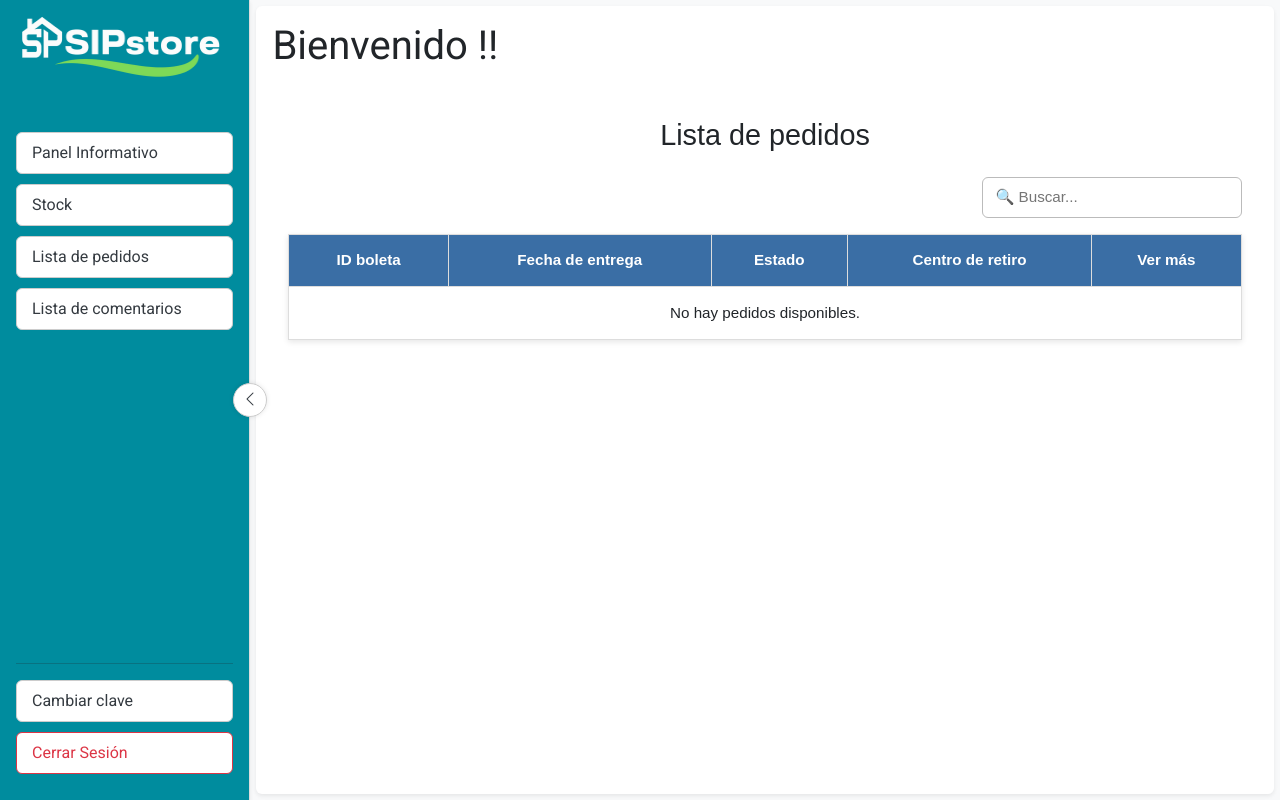
After one commit to paocespedes-bit/Capstone-, a Django app: page /pedidos/ in a window 1280 px wide. The commit adds this page. Run offline with Django 5.2, Linux system fonts and the light colour scheme; some libraries are stand-ins or nearby versions.

Commit message:
diseño lista de pedidos y detalle

```diff
--- /dev/null
+++ b/Fase_2/Evidencias_Proyecto/SIPstore/control/static/control/style/pedidos.css
@@ -0,0 +1,94 @@
+/* ======== CONTENEDOR GENERAL ======== */
+.pedidos-container {
+  max-width: 1000px;
+  margin: 2rem auto;
+  font-family: Arial, sans-serif;
+  padding: 1rem;
+}
+
+.pedidos-container h1 {
+  text-align: center;
+  margin-bottom: 1.5rem;
+  font-size: 1.8rem;
+}
+
+/* ======== BARRA DE BÚSQUEDA ======== */
+.search-bar {
+  text-align: right;
+  margin-bottom: 1rem;
+}
+
+.search-bar input {
+  padding: 0.5rem 0.8rem;
+  width: 260px;
+  border: 1px solid #bbb;
+  border-radius: 6px;
+  font-size: 0.95rem;
+}
+
+/* ======== TABLA ======== */
+.tabla-pedidos {
+  width: 100%;
+  border-collapse: collapse;
+  box-shadow: 0 2px 6px rgba(0,0,0,0.1);
+}
+
+.tabla-pedidos thead {
+  background: #3a6ea5;
+  color: white;
+}
+
+.tabla-pedidos th,
+.tabla-pedidos td {
+  padding: 0.9rem;
+  text-align: center;
+  border: 1px solid #ddd;
+  font-size: 0.95rem;
+}
+
+.tabla-pedidos tbody tr:nth-child(even) {
+  background: #f7f7f7;
+}
+
+/* ======== BOTÓN "VER MÁS" ======== */
+.btn-ver {
+  display: inline-block;
+  background: #3a6ea5;
+  color: white;
+  padding: 0.4rem 0.9rem;
+  border-radius: 6px;
+  font-size: 0.9rem;
+  text-decoration: none;
+  transition: background 0.2s;
+}
+
+.btn-ver:hover {
+  background: #2a5785;
+}
+
+/* ======== PAGINACIÓN ======== */
+.pagination {
+  margin-top: 1rem;
+  text-align: center;
+}
+
+.pagination a,
+.pagination span {
+  margin: 0 5px;
+  padding: 0.45rem 0.75rem;
+  border: 1px solid #ccc;
+  border-radius: 4px;
+  font-size: 0.9rem;
+  text-decoration: none;
+  color: #333;
+}
+
+.pagination a:hover {
+  background: #eee;
+}
+
+.pagination .current {
+  background: #3a6ea5;
+  color: white;
+  font-weight: bold;
+}
--- a/Fase_2/Evidencias_Proyecto/SIPstore/control/templates/base_control.html
+++ b/Fase_2/Evidencias_Proyecto/SIPstore/control/templates/base_control.html
@@ -76,7 +76,7 @@
                 <a href="{% url 'stock' %}" class="btn custom-btn">Stock</a>
               </li>
               <li>
-                <a href="#" class="btn custom-btn">Lista de pedidos</a>
+                <a href="{% url 'pedidos' %}" class="btn custom-btn">Lista de pedidos</a>
               </li>
               <li>
                 <a href="#" class="btn custom-btn">Lista de comentarios</a>
--- /dev/null
+++ b/Fase_2/Evidencias_Proyecto/SIPstore/control/templates/pedidos.html
@@ -0,0 +1,68 @@
+{% extends "base_control.html" %}
+{% load static %}
+
+{% block link %}
+<link rel="stylesheet" href="{% static 'control/style/pedidos.css' %}">
+{% endblock %}
+{% block title %}Lista de pedidos{% endblock %}
+{% block content %}
+<div class="pedidos-container">
+
+  <h1>Lista de pedidos</h1>
+
+  <!-- Barra de búsqueda -->
+  <div class="search-bar">
+    <input type="text" id="search" placeholder="🔍 Buscar...">
+  </div>
+
+  <!-- Tabla de pedidos -->
+  <table class="tabla-pedidos">
+    <thead>
+      <tr>
+        <th>ID boleta</th>
+        <th>Fecha de entrega</th>
+        <th>Estado</th>
+        <th>Centro de retiro</th>
+        <th>Ver más</th>
+      </tr>
+    </thead>
+    <tbody>
+      {% for pedido in pedidos %}
+      <tr>
+        <td>#{{ pedido.id }}</td>
+        <td>{{ pedido.fecha_entrega|date:"d/m/Y" }}</td>
+        <td>{{ pedido.estado }}</td>
+        <td>{{ pedido.centro_retiro }}</td>
+        <td>
+          <a href="{% url 'pedido_detail' pedido.id %}" class="btn-ver">Ver más</a>
+        </td>
+      </tr>
+      {% empty %}
+      <tr>
+        <td colspan="5">No hay pedidos disponibles.</td>
+      </tr>
+      {% endfor %}
+    </tbody>
+  </table>
+
+  <!-- Paginación -->
+  <div class="pagination">
+    {% if pedidos.has_previous %}
+      <a href="?page={{ pedidos.previous_page_number }}">&laquo; Anterior</a>
+    {% endif %}
+
+    {% for num in pedidos.paginator.page_range %}
+      {% if pedidos.number == num %}
+        <span class="current">{{ num }}</span>
+      {% elif num > pedidos.number|add:'-3' and num < pedidos.number|add:'3' %}
+        <a href="?page={{ num }}">{{ num }}</a>
+      {% endif %}
+    {% endfor %}
+
+    {% if pedidos.has_next %}
+      <a href="?page={{ pedidos.next_page_number }}">Siguiente &raquo;</a>
+    {% endif %}
+  </div>
+
+</div>
+{% endblock %}
--- a/Fase_2/Evidencias_Proyecto/SIPstore/control/urls.py
+++ b/Fase_2/Evidencias_Proyecto/SIPstore/control/urls.py
@@ -4,4 +4,6 @@ from . import views
 urlpatterns = [
     path('control',views.control, name='control'),
     path('stock',views.stock, name='stock'),
+    path('pedidos/',views.pedidos, name='pedidos'),
+    path('pedidos/detail/',views.pedido_detail, name='pedido_detail'),
 ]
--- a/Fase_2/Evidencias_Proyecto/SIPstore/control/views.py
+++ b/Fase_2/Evidencias_Proyecto/SIPstore/control/views.py
@@ -1,4 +1,5 @@
 from django.shortcuts import render
+
 
 
 #! Aqui se agregan las views (templates).
@@ -7,3 +8,9 @@ def control(request):
 
 def stock(request):
     return render(request,'stock.html')
+
+def pedidos(request):
+    return render(request,'pedidos.html')
+
+def pedido_detail(request):
+    return render(request,'pedido_detail.html')
```
Also changed, not shown: Fase_2/Evidencias_Proyecto/SIPstore/control/static/control/style/pedidos_detail.css (added, +108 -0 lines), Fase_2/Evidencias_Proyecto/SIPstore/control/templates/pedido_detail.html (added, +107 -0 lines).
